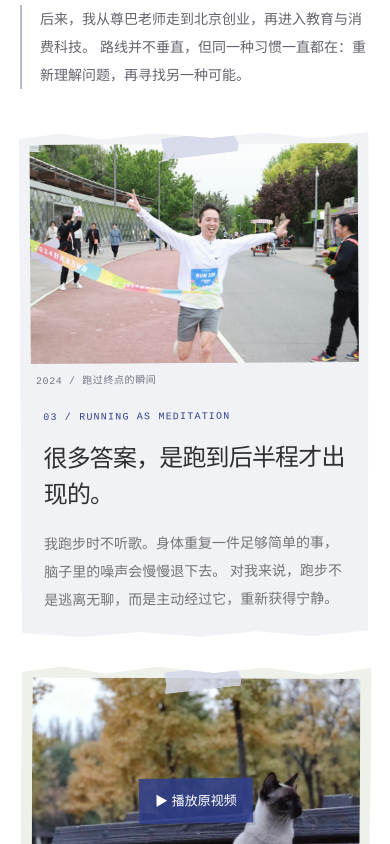
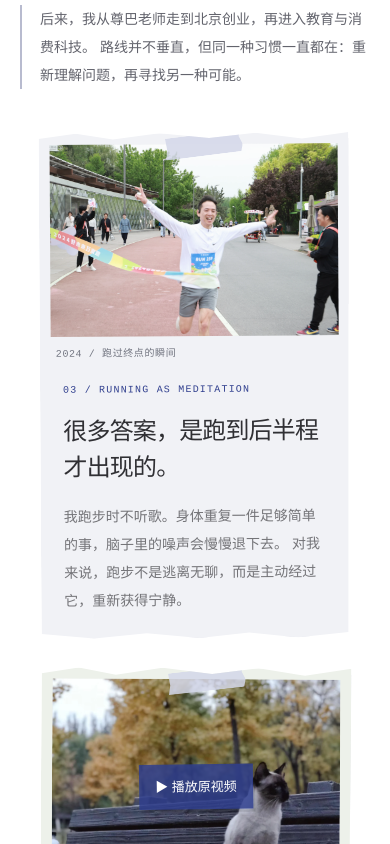
Before and after one commit to zachsaws/zachsaws.github.io, a Next.js app: page / in a window 390 px wide. Shown: the part 3940-4784 px from the top of the page. Built offline with nearby package versions, Linux system fonts and the light colour scheme.

Commit message:
Reduce life moment photo scale

```diff
--- a/app/globals.css
+++ b/app/globals.css
@@ -656,10 +656,11 @@ details .boundary {
   position: relative;
   z-index: 12;
   display: grid;
-  grid-template-columns: minmax(0, 1.18fr) minmax(300px, 0.82fr);
+  width: min(900px, 100%);
+  grid-template-columns: minmax(0, 1.12fr) minmax(280px, 0.88fr);
   align-items: start;
-  gap: clamp(22px, 3vw, 42px);
-  margin: 64px 2% 0;
+  gap: clamp(20px, 2.5vw, 32px);
+  margin: 64px auto 0;
   background: var(--background);
 }
 .life-panel {
@@ -1060,9 +1061,10 @@ footer {
     height: 240px;
   }
   .life-moments {
+    width: min(520px, 100%);
     grid-template-columns: 1fr;
     gap: 30px;
-    margin: 44px 0 0;
+    margin: 44px auto 0;
   }
   .life-panel {
     padding: 11px 11px 24px;
@@ -2181,8 +2183,10 @@ h2 {
     padding: 23px 22px 25px;
   }
   .life-moments {
+    width: min(310px, 100%);
     grid-template-columns: 1fr;
     gap: 30px;
+    margin-inline: auto;
   }
 }
 
```
